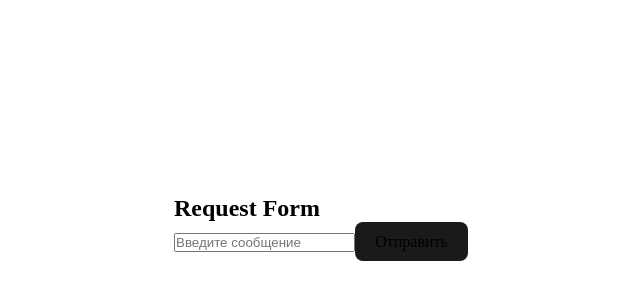
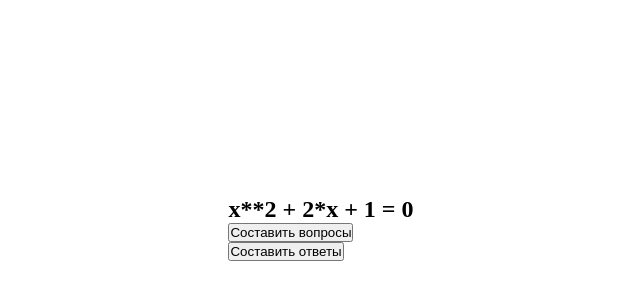
Before and after one commit to Astemir-Gurizhev/box-app, a React (Vite) app: page / in a window 1280 px wide. Shown: the part 172-472 px from the top of the page, without its empty margins (319-959 px from the left). Built offline with nearby package versions, Linux system fonts and the light colour scheme.

Commit message:
Drawing on the Q&A page

```diff
--- a/src/assets/globale.css
+++ b/src/assets/globale.css
@@ -16,34 +16,3 @@ h1 {
 	font-size: 3.2em;
 	line-height: 1.1;
 }
-
-button {
-	border-radius: 8px;
-	border: 1px solid transparent;
-	padding: 0.6em 1.2em;
-	font-size: 1em;
-	font-weight: 500;
-	font-family: inherit;
-	background-color: #1a1a1a;
-	cursor: pointer;
-	transition: border-color 0.25s;
-}
-
-button:hover {
-	border-color: #646cff;
-}
-
-button:focus,
-button:focus-visible {
-	outline: 4px auto -webkit-focus-ring-color;
-}
-
-a {
-	font-weight: 500;
-	color: #646cff;
-	text-decoration: inherit;
-}
-
-a:hover {
-	color: #535bf2;
-}
--- a/src/components/request-form/RequestForm.tsx
+++ b/src/components/request-form/RequestForm.tsx
@@ -1,10 +1,12 @@
 import React, { useState } from 'react'
 import { fetchChatResponse } from '../../api/api'
-import { clearSymbols, russianRequest } from '../../data/data'
+import { clearSymbols, russianRequest, task } from '../../data/data'
 
 export const RequestForm = () => {
 	const [response, setResponse] = useState<string | null>(null)
 	const [inputValue, setInputValue] = useState<string>('')
+	const [textQuestion, setTextQuestion] = useState([])
+	const [textResponse, setTextResponse] = useState([])
 
 	const handleSubmit = async (e: React.FormEvent) => {
 		e.preventDefault()
@@ -15,9 +17,45 @@ export const RequestForm = () => {
 		setResponse(data)
 	}
 
+	const handleCreateQuestions = async () => {
+		const data = await fetchChatResponse(
+			russianRequest +
+				clearSymbols +
+				'Составь актуальные теоретические вопросы по задаче и создай его в виде массива [], где каждый отдельный элемент это один вопрос в виде строки "" и разделены запятыми без начального объяснения' +
+				task
+		)
+
+		setTextQuestion(data)
+	}
+	const handleGettingResponses = async () => {
+		const data = await fetchChatResponse(
+			russianRequest + clearSymbols + 'дай ответы на вопросы и создай его в виде массива [], где каждый отдельный элемент это ответ на один вопрос в виде строки "" и разделены запятыми без начального объяснения' + textQuestion
+		)
+		setTextResponse(data)
+	}
+	console.log(textResponse);
+
+
 	return (
 		<>
-			<h2>Request Form</h2>
+			<h2>{task}</h2>
+			<button onClick={handleCreateQuestions}>Составить вопросы</button>
+			<div>
+				{textQuestion.length > 0
+					? textQuestion.map((item, i) => {
+							return <p key={i}>{item}</p>
+					  })
+					: ''}
+			</div>
+			<button onClick={handleGettingResponses}>Составить ответы</button>
+			<div>
+				{textResponse.length > 0
+					? textResponse.map((item, i) => {
+							return <p key={i}>{item}</p>
+					  })
+					: ''}
+			</div>
+			{/* <h2>Request Form</h2>
 			<form onSubmit={handleSubmit}>
 				<input
 					type='text'
@@ -27,7 +65,7 @@ export const RequestForm = () => {
 				/>
 				<button type='submit'>Отправить</button>
 			</form>
-			{response && <div>Ответ: {JSON.stringify(response)}</div>}
+			{response && <div>Ответ: {JSON.stringify(response)}</div>} */}
 		</>
 	)
 }
--- a/src/data/data.ts
+++ b/src/data/data.ts
@@ -1,2 +1,4 @@
 export const russianRequest = 'Ответь на русском. '
-export const clearSymbols = 'Без символов меняющих текст. Например: "*", "\n" и т.д. '
+export const clearSymbols =
+	'Без символов меняющих текст. Например: "*", "\n" и т.д. '
+export const task = 'x**2 + 2*x + 1 = 0 '
```
